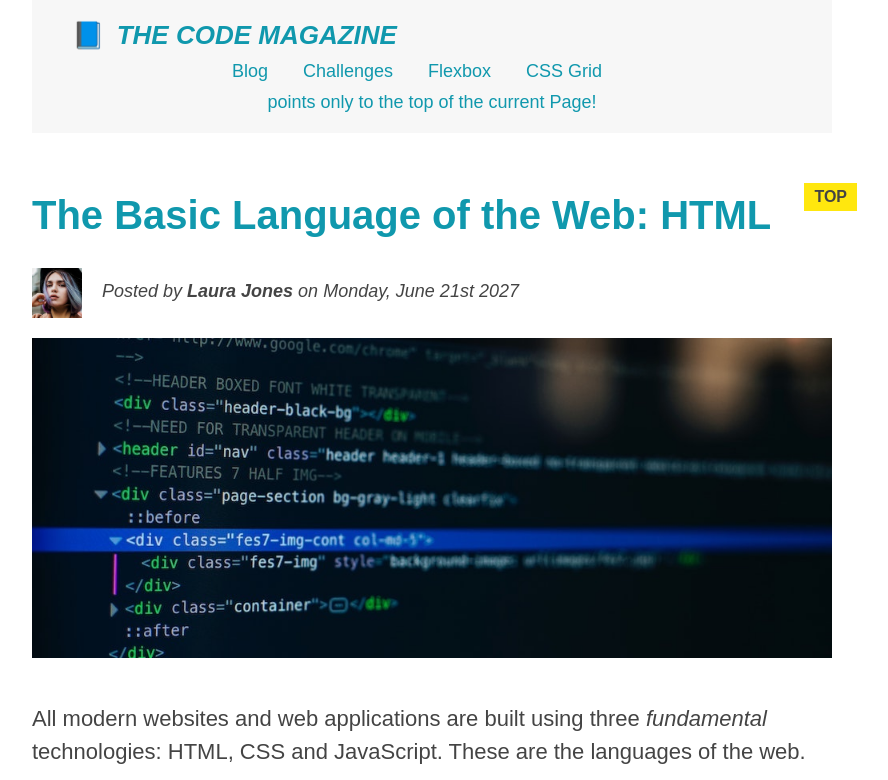
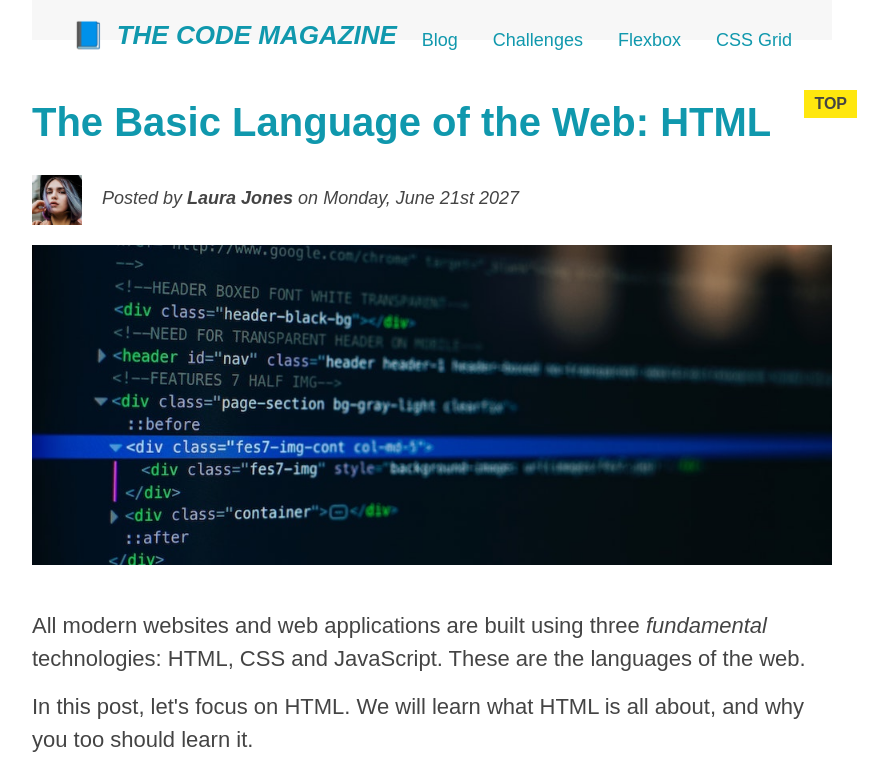
Before and after one commit to Scientific-Research/04---Layouts-Floats--Flexbox--and-CSS-Grid-Fundamentals, a plain HTML site: page index.html in a window 1280 px wide. Shown: the top 780 px of the page, without its empty margins (208-1096 px from the left). Drawn offline with Linux system fonts and the light colour scheme.

Commit message:
using float:right and float:left, we can put the nav and h1 besides each other!

```diff
--- a/index.html
+++ b/index.html
@@ -27,7 +27,7 @@
           <a href="./Challenges.html">Challenges</a>
           <a href="./Flexbox.html">Flexbox</a>
           <a href="./CSS_Grid.html">CSS Grid</a>
-          <a href="#">points only to the top of the current Page!</a>
+          <!-- <a href="#">points only to the top of the current Page!</a> -->
         </nav>
       </header>
 
--- a/style.css
+++ b/style.css
@@ -426,3 +426,11 @@ h2::after {
   margin-top: 10px;
   margin-left: 20px;
 }
+
+h1 {
+  float: left;
+}
+
+nav {
+  float: right;
+}
```
